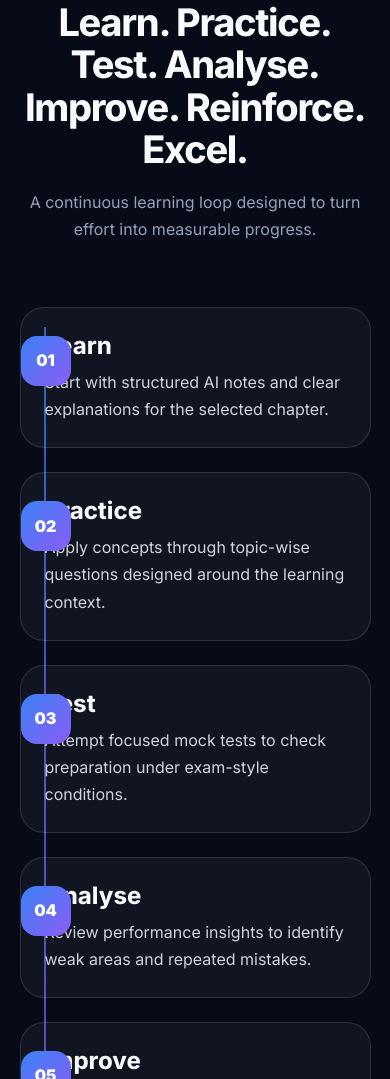
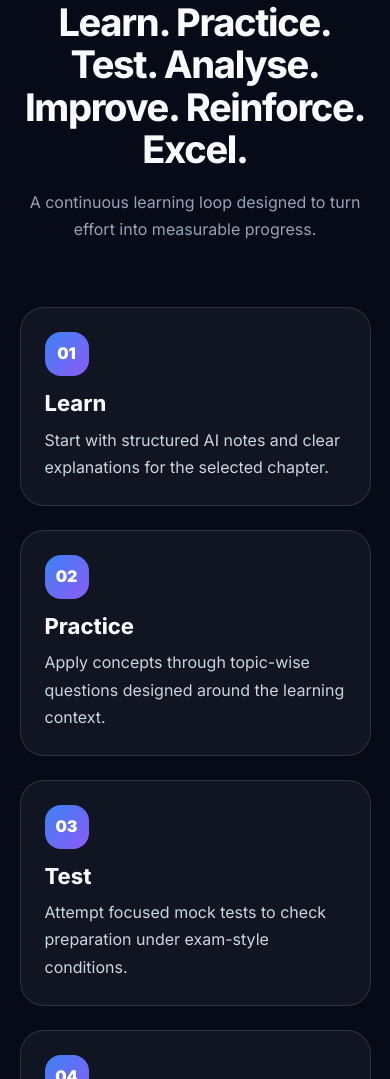
Before and after one commit to Kushagradev-001/genelis-seo, a Flask app: page / in a window 390 px wide. Shown: the part 5421-6500 px from the top of the page. Run offline with Flask 3, Linux system fonts and the light colour scheme.

Commit message:
Improve mobile responsiveness and learning page spacing

```diff
--- a/static/css/pages/home.css
+++ b/static/css/pages/home.css
@@ -685,8 +685,29 @@
 }
 
 @media (max-width: 900px) {
+    .journey-timeline::before {
+        display: none;
+    }
+
     .journey-step {
-        padding: 24px 24px 24px 76px;
+        padding: 24px;
+    }
+
+    .journey-step span {
+        position: static;
+        width: 44px;
+        height: 44px;
+        margin-bottom: 14px;
+    }
+
+    .journey-step h3 {
+        font-size: 22px;
+        margin-bottom: 10px;
+    }
+
+    .journey-step p {
+        font-size: 15px;
+        line-height: 1.7;
     }
 }
 /* ---------- AI Engine ---------- */
@@ -3075,6 +3096,9 @@
     display: grid;
     place-items: center;
     text-align: center;
+
+    padding-top: 130px;
+    padding-bottom: 10px;
 }
 
 .gls-hero div {
@@ -3106,11 +3130,13 @@
     line-height: 1.7;
 }
 
-.gls-fragment {
+..gls-fragment {
     display: grid;
     grid-template-columns: 0.9fr 1.1fr;
     align-items: center;
     gap: var(--space-6);
+
+    margin-top: -40px;
 }
 
 .gls-fragment-copy h2,
--- a/templates/contact.html
+++ b/templates/contact.html
@@ -61,10 +61,10 @@
 
         <p>
             For all enquiries, write to
-            <strong>hello@genelis.in</strong>.
+            <strong>support@genelis.in</strong>.
         </p>
 
-        <a href="mailto:hello@genelis.in" class="btn btn-secondary">
+        <a href="mailto:support@genelis.in" class="btn btn-secondary">
             Email Us
         </a>
 
```
